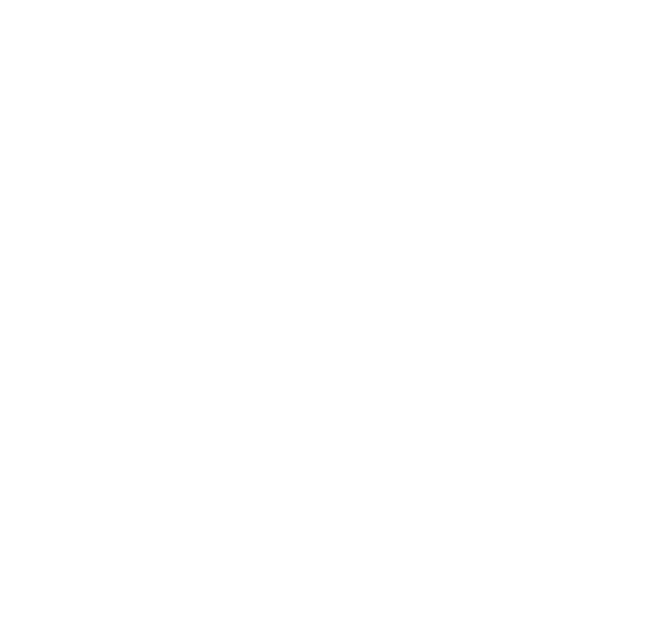
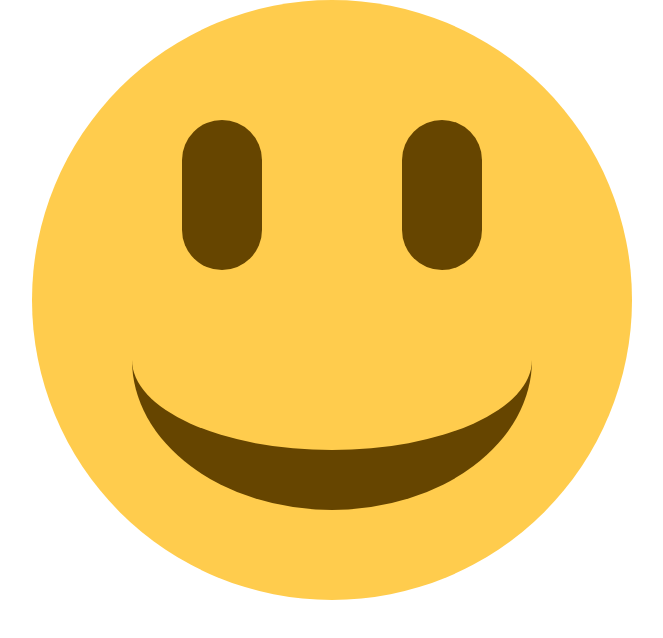
Before and after one commit to Jamoliddin610/emoji, a plain HTML site: page index.html in a window 1280 px wide. Shown: the whole page, without its empty margins (308-971 px from the left). Drawn offline with nearby package versions, Linux system fonts and the light colour scheme.

Commit message:
initial commit

```diff
--- a/css/style.css
+++ b/css/style.css
@@ -0,0 +1,34 @@
+.emoji{
+    width: 600px;
+    height: 600px;
+    border-radius: 50%;
+    background-color: #FFCC4D;
+    position: relative;
+    padding-top: 120px;
+}
+.eye{
+    width: 80px;
+    height: 150px;
+    border-radius: 40px;
+    background-color: #664500;
+
+}
+.eye:first-child{
+    margin-right: 140px;
+}
+
+.eyes{
+    display: flex;
+    justify-content: center;
+
+}
+.mouth{
+
+    width: 400px;
+    height: 300px;
+    border-radius: 50%;
+    /* background-color: #664500; */
+    border-bottom:60px solid #664500;
+    margin: 0 auto;
+    margin-top: -60px;
+}
--- a/index.html
+++ b/index.html
@@ -7,9 +7,15 @@
     <link rel="stylesheet" href="https://necolas.github.io/normalize.css/8.0.1/normalize.css">
     <link rel="stylesheet" href="css/column.css">
     <link rel="stylesheet" href="css/style.css">
-    <title>Document</title>
+    <title>Emoji</title>
 </head>
 <body>
-
+    <div class="emoji container ">
+        <div class="eyes row middle">
+            <div class="eye"></div>
+            <div class="eye"></div>
+        </div>
+        <div class="mouth"></div>
+    </div>
 </body>
 </html>
```
